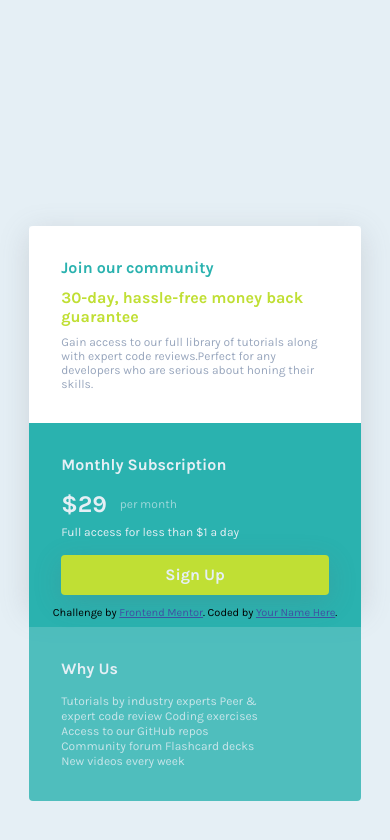
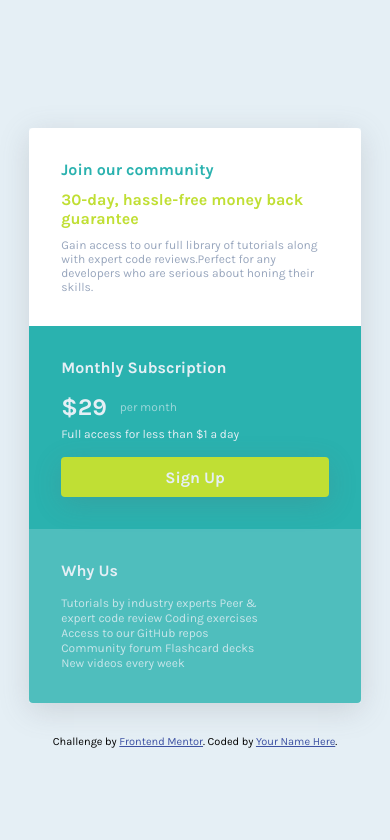
Before and after one commit to yashraj1309/single-price-grid-component-master, a plain HTML site: page index.html in a window 390 px wide. Drawn offline with Linux system fonts and the light colour scheme.

Commit message:
Final Update

```diff
--- a/style.css
+++ b/style.css
@@ -102,9 +102,9 @@ button {
     }
     .container {
         width: 85%;
-        height: 380px;
-        display: grid;
+        margin: 2rem;
         grid-template-columns: 1fr;
+        height: auto;
     }
     .first {
         grid-column: 1/2;
```
Also changed, not shown: design/desktop-design.jpg (deleted), design/desktop-preview.jpg (deleted), design/mobile-design.jpg (deleted), 3 other files.
